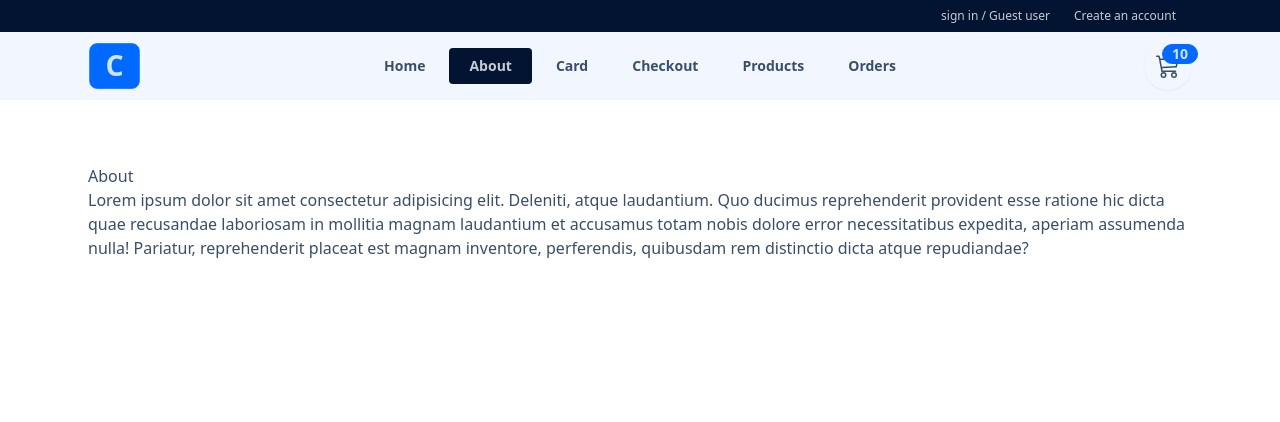
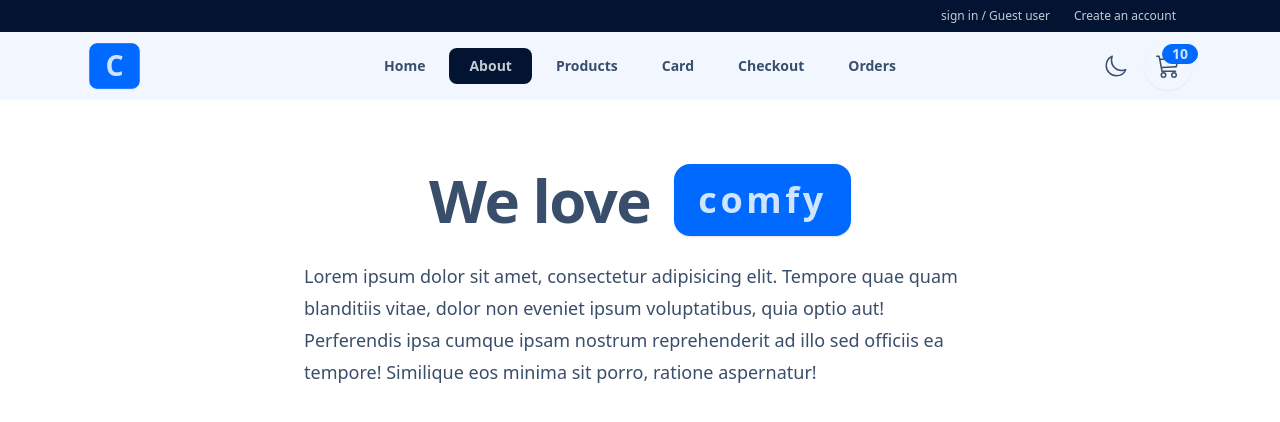
Before and after one commit to Asrorxoja-dev/Comfy-Store, a React (Vite) app: page /about in a window 1280 px wide. Shown: the top 422 px of the page. Built offline with nearby package versions, Linux system fonts and the light colour scheme.

Commit message:
add SingleProduct page

```diff
--- a/src/App.jsx
+++ b/src/App.jsx
@@ -13,6 +13,7 @@ import {
   Checkout
 } from "./pages";
 import { loader as LandingLoader } from "./pages/Landing";
+import { loader as SingleProductLoader } from "./pages/SingleProduct";
 import { createBrowserRouter, RouterProvider } from "react-router-dom";
 
 function App() {
@@ -30,11 +31,12 @@ function App() {
         },
         {
           path:"/products",
-          element:<Products/>
+          element:<Products/>,
         },
         {
-          path:"/products/:id",
-          element:<SingleProduct/>
+          path:"/product/:id",
+          element:<SingleProduct/>,
+          loader:SingleProductLoader
         },
         {
           path:"/card",
--- a/src/components/Navbar.jsx
+++ b/src/components/Navbar.jsx
@@ -2,8 +2,34 @@ import { BsCart3, BsMoonFill, BsSunFill } from "react-icons/bs";
 import { FaBarsStaggered } from "react-icons/fa6";
 import { NavLink } from "react-router-dom";
 import NavLinks from "./Navlinks";
+import { IoSunnyOutline } from "react-icons/io5";
+import { IoMoonOutline } from "react-icons/io5";
+import { useState, useEffect } from "react";
+
+const themes = {
+  dark: "dracula",
+  light: "winter",
+};
 
 function Navbar() {
+  const [theme, setTheme] = useState(darkModeLocalstorage());
+
+
+
+  function darkModeLocalstorage() {
+    return localStorage.getItem("mode") || themes.light;
+  }
+
+  const handleClick = () => {
+    const newTheme = theme == themes.light ? themes.dark : themes.light;
+    setTheme(newTheme);
+    localStorage.setItem("mode", newTheme);
+  };
+
+  useEffect(() => {
+    document.documentElement.setAttribute("data-theme", theme);
+  }, [theme]);
+
   return (
     <nav className="bg-base-200">
       <div className="align-content navbar">
@@ -36,6 +62,21 @@ function Navbar() {
 </ul>
         </div>
         <div className="navbar-end">
+        <div className="flex justify-end items-center ml-5">
+          <label className="swap swap-rotate">
+            <input
+
+              onClick={handleClick}
+              type="checkbox"
+              defaultChecked={theme == "dracula" ? false : true}
+            />
+          <IoMoonOutline className="swap-on fill-current w-6 h-6" />
+            <IoSunnyOutline className="swap-off fill-current w-6 h-6" />
+
+
+          </label>
+        </div>
+
           <NavLink to="/card" className="btn btn-circle btn-md ml-4">
 <div className="indicator">
   <BsCart3  className="w-6 h-6"/>
--- a/src/components/Navlinks.jsx
+++ b/src/components/Navlinks.jsx
@@ -12,6 +12,11 @@ const links =[
         link:"/about",
     },
     {
+      id:5,
+      text:"Products",
+      link:"/products"
+  },
+    {
         id:3,
         text:"Card",
         link:"/card"
@@ -22,11 +27,7 @@ const links =[
       text:"Checkout",
       link:"/checkout"
   },
-  {
-    id:5,
-    text:"Products",
-    link:"/products"
-},
+
   {
     id:6,
     text:"Orders",
@@ -40,7 +41,7 @@ function NavLinks() {
 
     {links.map((link)=>{
        return <li key={link.id}>
-        <NavLink className="px-5 py-2 text-1xl font-semibold hover:bg-base-content hover:text-white rounded"  to={link.link}>{link.text}</NavLink>
+        <NavLink className="px-5 py-2 text-1xl font-semibold hover:bg-base-content hover:text-white rounded-x"  to={link.link}>{link.text}</NavLink>
        </li>
     })}
 
--- a/src/components/ProductGrid.jsx
+++ b/src/components/ProductGrid.jsx
@@ -13,8 +13,8 @@ function ProductGrid() {
         return (
           <Link
             key={product.id}
-            to={`/products/${product.id}`}
-            className="card w-full shadow-xl hover:shadow-2xl transition duration-300"
+            to={`/product/${product.id}`}
+            className="card w-full shadow-xl hover:shadow-2xl transition duration-300 mb-5"
           >
             <figure className="px-4 pt-4">
               <img
--- a/src/pages/About.jsx
+++ b/src/pages/About.jsx
@@ -1,12 +1,28 @@
-import React from 'react'
+import React from "react";
 
 function About() {
   return (
-    <div>
-      <h1>About</h1>
-      <p>Lorem ipsum dolor sit amet consectetur adipisicing elit. Deleniti, atque laudantium. Quo ducimus reprehenderit provident esse ratione hic dicta quae recusandae laboriosam in mollitia magnam laudantium et accusamus totam nobis dolore error necessitatibus expedita, aperiam assumenda nulla! Pariatur, reprehenderit placeat est magnam inventore, perferendis, quibusdam rem distinctio dicta atque repudiandae?</p>
-    </div>
-  )
+    <section>
+      <div className="flex flex-wrap gap-2 sm:gap-x-6 items-center justify-center">
+        <h1 className="text-4xl font-bold leading-none tracking-tight sm:text-6xl">
+          We love{" "}
+        </h1>
+        <div className="stats bg-primary shadow">
+          <div className="stat">
+            <div className="stat-title text-primary-content text-4xl font-bold tracking-widest">
+              comfy
+            </div>
+          </div>
+        </div>
+      </div>
+      <p className="mt-6 text-lg leading-8 max-w-2xl mx-auto">
+        Lorem ipsum dolor sit amet, consectetur adipisicing elit. Tempore quae
+        quam blanditiis vitae, dolor non eveniet ipsum voluptatibus, quia optio
+        aut! Perferendis ipsa cumque ipsam nostrum reprehenderit ad illo sed
+        officiis ea tempore! Similique eos minima sit porro, ratione aspernatur!
+      </p>
+    </section>
+  );
 }
 
-export default About
+export default About;
--- a/src/pages/Products.jsx
+++ b/src/pages/Products.jsx
@@ -1,6 +1,7 @@
-import React from 'react'
+
 
 function Products() {
+
   return (
     <div>
       <h2>Products</h2>
--- a/src/pages/SingleProduct.jsx
+++ b/src/pages/SingleProduct.jsx
@@ -1,9 +1,62 @@
-import React from 'react'
+import { useLoaderData, Link } from "react-router-dom";
+import { customFetch, formatPrice } from "../utils";
+import { useState } from "react";
+
+export const loader = async ({ params }) => {
+  const request = await customFetch(`/products/${params.id}`);
+  return { product: request.data.data };
+};
 
 function SingleProduct() {
+  const { product } = useLoaderData();
+
+  const { image, price, description, title, colors, company } =
+    product.attributes;
+  const dollarAmount = formatPrice(price);
+  const [productColor, setProductColor] = useState(colors[0])
+
   return (
-    <div>SingleProduct</div>
-  )
+    <section>
+      <div className="text-md breadcrumbs">
+        <ul>
+          <li>
+            <Link to="/">Home</Link>
+          </li>
+          <li>
+            <Link to="/products">Products</Link>
+          </li>
+        </ul>
+      </div>
+
+      <div className="mt-6 grid gap-y-8 lg:grid-cols-2 mb-10 lg:gap-x-16">
+        <img
+          src={image}
+          alt={title}
+          className="w-96 h-96 object-cover rounded-lg lg:w-full"
+        />
+        <div>
+          <h1 className="capitalize text-3xl font-bold">{title}</h1>
+          <h4 className="title-xl text-netural-content font-bold mt-2">
+            {company}
+          </h4>
+          <p className="mt-3 text-xl">{dollarAmount}</p>
+          <p className="mt-6 leading-8">{description}</p>
+          <div className="mt-2">
+            {colors.map((color) => {
+              return (
+                <button
+                 key={color}
+                  className={`badge w-6 h-6 mr-2 ${color == productColor && "border-2 border-secondary"}`}
+                  style={{ background: color }}
+                  onClick={()=> setProductColor(color)}
+                ></button>
+              );
+            })}
+          </div>
+        </div>
+      </div>
+    </section>
+  );
 }
 
-export default SingleProduct
+export default SingleProduct;
```
